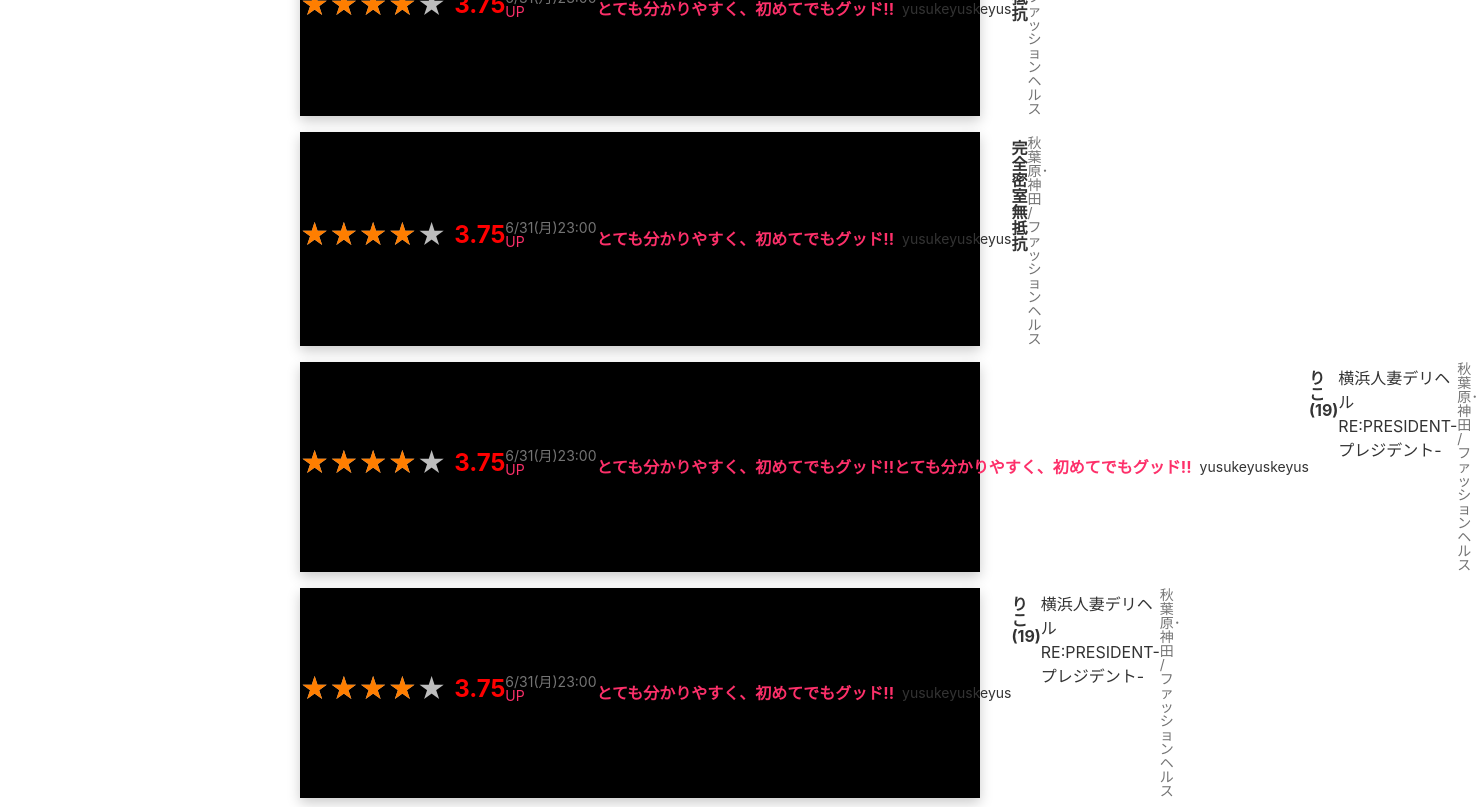
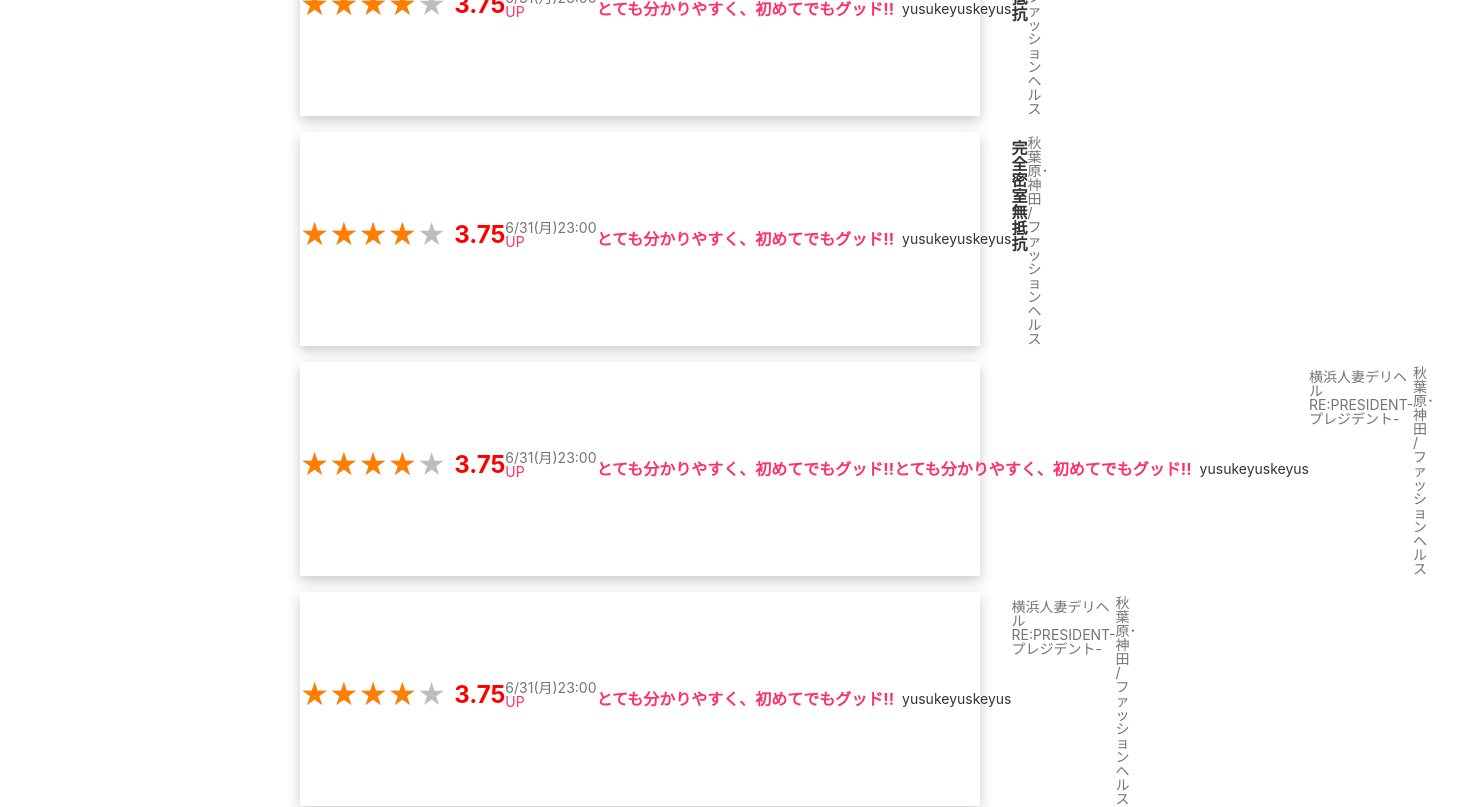
Before and after one commit to blackyusuke/pure-new, a Nuxt app: page /kanto in a window 1280 px wide. Shown: the part 3800-4607 px from the top of the page, 1478 px wide, since content can reach past the window. Built offline with nearby package versions, Linux system fonts and the light colour scheme.

Commit message:
口コミひとまず完了

```diff
--- a/components/modules/AreaReview.vue
+++ b/components/modules/AreaReview.vue
@@ -12,12 +12,12 @@
     <div class="review">
       <ul>
         <!-- 店舗口コミ -->
-        <li>
+        <li class="shop">
           <article>
             <a href>
-              <p class="thumb is-shop">
-                <img src="http://placehold.jp/150x150.png" alt />
-              </p>
+              <div class="thumb">
+                <img src="~assets/images/sample/shop.jpg" alt />
+              </div>
               <div class="contents is-shop">
                 <div class="valuer">
                   <div class="rating">
@@ -42,12 +42,12 @@
             </a>
           </article>
         </li>
-        <li>
+        <li class="shop">
           <article>
             <a href>
-              <p class="thumb is-shop">
-                <img src="http://placehold.jp/100x100.png" alt />
-              </p>
+              <div class="thumb">
+                <img src="~assets/images/sample/shop.jpg" alt />
+              </div>
               <div class="contents is-shop">
                 <div class="valuer">
                   <div class="rating">
@@ -74,12 +74,13 @@
         </li>
         <!-- 店舗口コミここまで -->
         <!-- 女の子口コミ -->
-        <li>
+        <li class="girl">
           <article>
             <a href>
-              <p class="thumb is-girl">
+              <div class="thumb">
                 <img src="~assets/images/sample/90-135.jpg" alt />
-              </p>
+                <span class="girlName">まりあまりあまりあまりあまりあ(50)</span>
+              </div>
               <div class="contents is-girl">
                 <div class="valuer">
                   <div class="rating">
@@ -98,19 +99,19 @@
                   <p class="user">yusukeyuskeyus</p>
                 </div>
                 <p class="description">ふらりと立ち寄るには少々もったいないと感じるお店でした。 次はちゃんと調べて、お邪</p>
-                <p class="thumb-name">りこ(19)</p>
-                <p class="shop">横浜人妻デリヘル RE:PRESIDENT-プレジデント-</p>
+                <p class="shopName">横浜人妻デリヘル RE:PRESIDENT-プレジデント-</p>
                 <p class="infor">秋葉原･神田 / ファッションヘルス</p>
               </div>
             </a>
           </article>
         </li>
-        <li>
+        <li class="girl">
           <article>
             <a href>
-              <p class="thumb is-girl">
-                <img src="http://placehold.jp/280x373.png" alt />
-              </p>
+              <div class="thumb">
+                <img src="~assets/images/sample/90-135.jpg" alt />
+                <span class="girlName">まりあまりあまりあまりあまりあ(50)</span>
+              </div>
               <div class="contents">
                 <div class="valuer">
                   <div class="rating">
@@ -128,9 +129,8 @@
                   <h3>とても分かりやすく、初めてでもグッド!!</h3>
                   <p class="user">yusukeyuskeyus</p>
                 </div>
-                <p class="description">ふらりと立ち寄るには少々もったいないと感じるお店でした。 次はちゃんと調べて、お邪</p>
-                <p class="thumb-name">りこ(19)</p>
-                <p class="shop">横浜人妻デリヘル RE:PRESIDENT-プレジデント-</p>
+                <p class="description">ふらりと立ち寄るには少ふらりと立ち寄るには少々もったいないと感じるお店でした。 次はちゃんと調べて、お邪</p>
+                <p class="shopName">横浜人妻デリヘル RE:PRESIDENT-プレジデント-</p>
                 <p class="infor">秋葉原･神田 / ファッションヘルス</p>
               </div>
             </a>
@@ -158,29 +158,40 @@ export default {
 .area-review .review ul li + li {
   @apply mt-16;
 }
+.area-review .review ul li .shop {
+}
+.area-review .review ul li .girl {
+}
 .area-review .review ul li article a {
-  @apply flex;
+  @apply flex bg-white;
   transition: 0.1s;
   box-shadow: 0 5px 12px #ccc;
 }
 .area-review .review ul li article a .thumb {
   @apply relative bg-white;
+  width: 90px;
+  height: 135px;
+}
+.area-review .review ul li article a .thumb .girlName {
+  @apply absolute font-bold block w-full transform -translate-x-1/2 p-2 bottom-0 truncate text-fz12;
+  left: theme("inset.half");
+  color: theme("colors.primary");
 }
 .area-review .review ul li article a .thumb img {
   @apply absolute max-w-full max-h-full transform -translate-y-1/2 -translate-x-1/2;
   top: theme("inset.half");
   left: theme("inset.half");
 }
-.area-review .review ul li article a .thumb.is-shop {
-  width: 150px;
-  height: 150px;
-}
-.area-review .review ul li article a .thumb.is-girl {
-  width: 108px;
-  height: 162px;
-}
 .area-review .review ul li article a .contents {
   @apply flex-1 p-8 bg-white;
+  width: calc(100% - 90px);
+}
+.area-review .review ul li article a .contents .shopName {
+  @apply text-fz14 leading-lh14;
+  color: theme("colors.font-gray");
+}
+.area-review .review ul li article a .contents .shopName + .infor {
+  @apply mt-4;
 }
 .area-review .review ul li article a .contents.is-shop {
   width: calc(100% - 150px);
@@ -213,6 +224,9 @@ export default {
   @apply text-fz14 leading-lh14 truncate;
   color: theme("colors.font-gray");
 }
+.area-review .review ul li article a .contents .description + .shopName {
+  @apply mt-8;
+}
 .area-review .review ul li article a .contents .title + .description {
   @apply mt-8;
 }
@@ -220,9 +234,6 @@ export default {
   @apply mt-8;
 }
 .area-review .review ul li article a .contents .thumb-name + .infor {
-  @apply mt-4;
-}
-.area-review .review ul li article a .contents .thumb-name + .shop {
   @apply mt-4;
 }
 .area-review .review ul li article a .contents .thumb-name {
@@ -263,13 +274,24 @@ export default {
 }
 .area-review .review ul li {
   transition: 0.25s;
-  --hover: #757575;
+}
+.area-review .review ul .shop {
+  --hover: #C0D7F6;
+}
+.area-review .review ul .shop:hover {
+  background: rgba(0, 0, 0, 0.8);
+  box-shadow: 0 0 0 20px rgba(255, 255, 255, 0);
 }
 .area-review .review ul li:hover {
   animation: pulse 0.8s;
+  z-index: theme("zIndex.10");
+}
+.area-review .review ul .girl {
+  --hover: #FD94B2;
+}
+.area-review .review ul .girl:hover {
+  background: rgba(0, 0, 0, 0.8);
   box-shadow: 0 0 0 20px rgba(255, 255, 255, 0);
-  z-index: theme('zIndex.10');
-  background: rgba(0,0,0,0.8);
 }
 .area-review .review ul li article {
   @apply bg-black;
```
Also changed, not shown: components/modules/SideLeft.vue (+8 -6 lines), assets/images/sample/60-60.jpg (added), assets/images/sample/shop.jpg (added).
